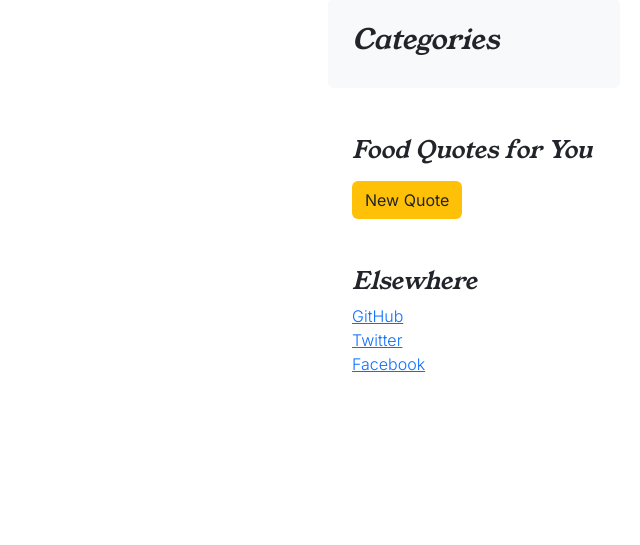
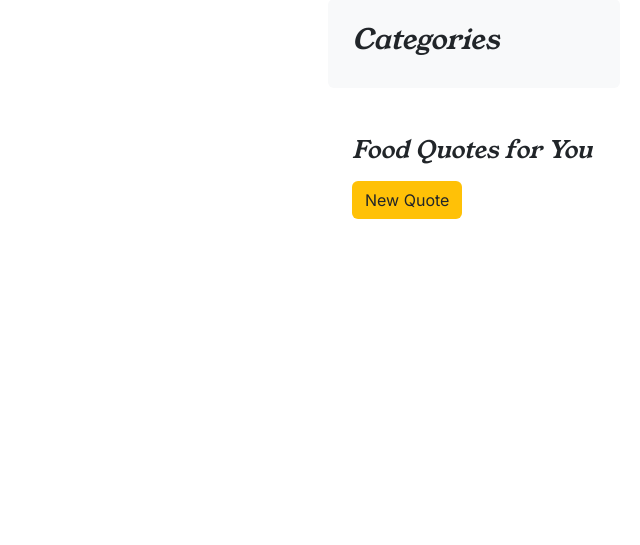
Before and after one commit to Belan-Mihail/cooking-blog, a Django app: page / in a window 1280 px wide. Shown: the part 349-894 px from the top of the page, without its empty margins (640-1280 px from the left). Run offline with Django 3.2, Linux system fonts and the light colour scheme; data that the repository does not hold is empty; some libraries are stand-ins or nearby versions.

Commit message:
Edit display quotes function

```diff
--- a/static/js/myscript.js
+++ b/static/js/myscript.js
@@ -6,7 +6,6 @@ $.ajax({
     headers: { 'X-Api-Key': 'eNB8L18RTwR2FWqjPxFP9Q==swzK4Ndsww2aGENA'},
     contentType: 'application/json',
     success: function(result) {
-        console.log(result[0].quote);
         $('#quote').html(result[0].quote);
     },
     error: function ajaxError(jqXHR) {
@@ -23,7 +22,6 @@ if ($('#quote').length > 0){
         headers: { 'X-Api-Key': 'eNB8L18RTwR2FWqjPxFP9Q==swzK4Ndsww2aGENA'},
         contentType: 'application/json',
         success: function(result) {
-            console.log(result[0].quote);
             $('#quote').html(result[0].quote);
         },
         error: function ajaxError(jqXHR) {
@@ -39,7 +37,6 @@ $('#quote-btn').click(function() {
         headers: { 'X-Api-Key': 'eNB8L18RTwR2FWqjPxFP9Q==swzK4Ndsww2aGENA'},
         contentType: 'application/json',
         success: function(result) {
-            console.log(result[0].quote);
             $('#quote').html(result[0].quote);
         },
         error: function ajaxError(jqXHR) {
--- a/templates/index.html
+++ b/templates/index.html
@@ -66,15 +66,6 @@
                     <button type="submit" class="btn" id="quote-btn">New Quote</button>
                 </div>
             </div>
-
-            <div class="p-4">
-                <h4 class="fst-italic">Elsewhere</h4>
-                <ol class="list-unstyled">
-                    <li><a href="#">GitHub</a></li>
-                    <li><a href="#">Twitter</a></li>
-                    <li><a href="#">Facebook</a></li>
-                </ol>
-            </div>
         </div>
     </div>
 </div>
```
Also changed, not shown: README.md.
